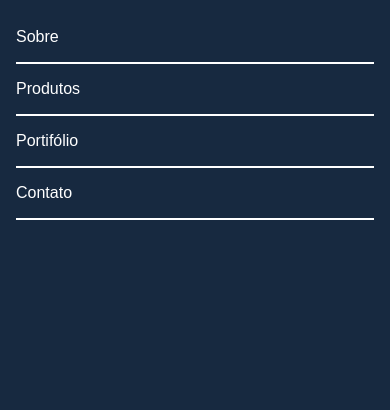
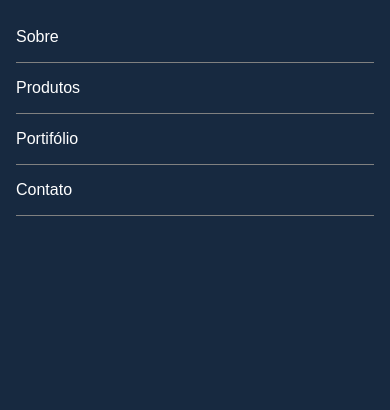
Before and after one commit to TiagoSouzRodrigues/website-prototype-responsive, a plain HTML site: page index.html in a window 390 px wide. Both pictures are taken after a click on the button "Abrir Menu". Shown: the part 58-468 px from the top of the page. Drawn offline with Linux system fonts and the light colour scheme.

Commit message:
Update style.css

```diff
--- a/style.css
+++ b/style.css
@@ -74,7 +74,7 @@ a.a-header:hover {
   }
 
   #nav.active #menu {
-    height: calc(100vh - 70px);
+    height: calc(60vh - 70px);
     visibility: visible;
     overflow-y: auto;
     background: #172940;
@@ -83,7 +83,7 @@ a.a-header:hover {
   #menu a {
     padding: 1rem 0;
     margin: 0 1rem;
-    border-bottom: 2px solid;
+    border-bottom: 1px solid gray;
   }
 
   #btn-mobile {
```
